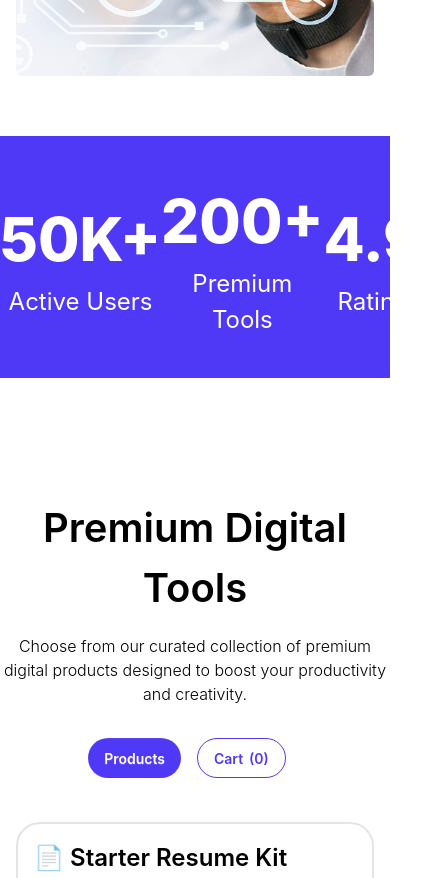
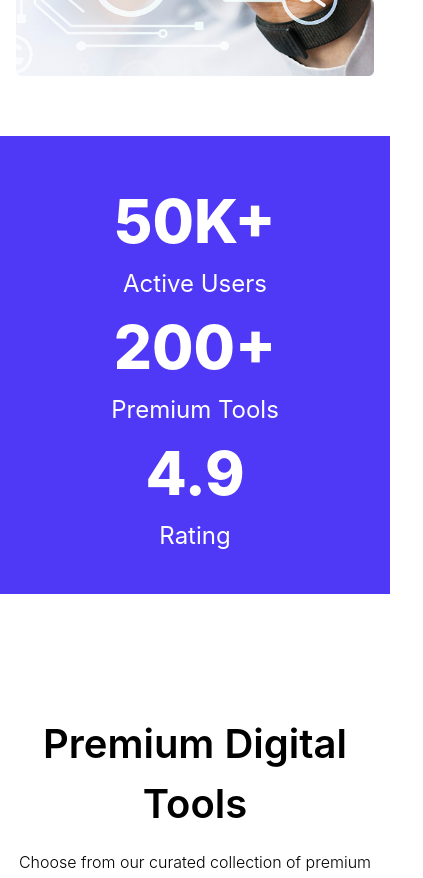
Before and after one commit to KhandakarShakilRana/DigiTools-Platform, a React (Vite) app: page / in a window 390 px wide. Shown: the part 860-1738 px from the top of the page, 423 px wide, since content can reach past the window. Built offline with nearby package versions, Linux system fonts and the light colour scheme.

Commit message:
stats section

```diff
--- a/src/components/StatsSection.jsx
+++ b/src/components/StatsSection.jsx
@@ -4,7 +4,7 @@ const StatsSection = () => {
   return (
     <div className='!bg-[#4F39F6] mb-[120px]'>
        <div className='
-         py-10 flex justify-between items-center max-w-[800px] mx-auto'>
+         py-10 flex flex-col md:flex-row justify-between items-center max-w-[800px] mx-auto'>
          <div className='flex-col text-center !bg-[#4F39F6]'>
             <p className='font-extrabold text-[60px] !text-white'>50K+</p>
             <p className='text-[24px] !text-white'>Active Users</p>
```
